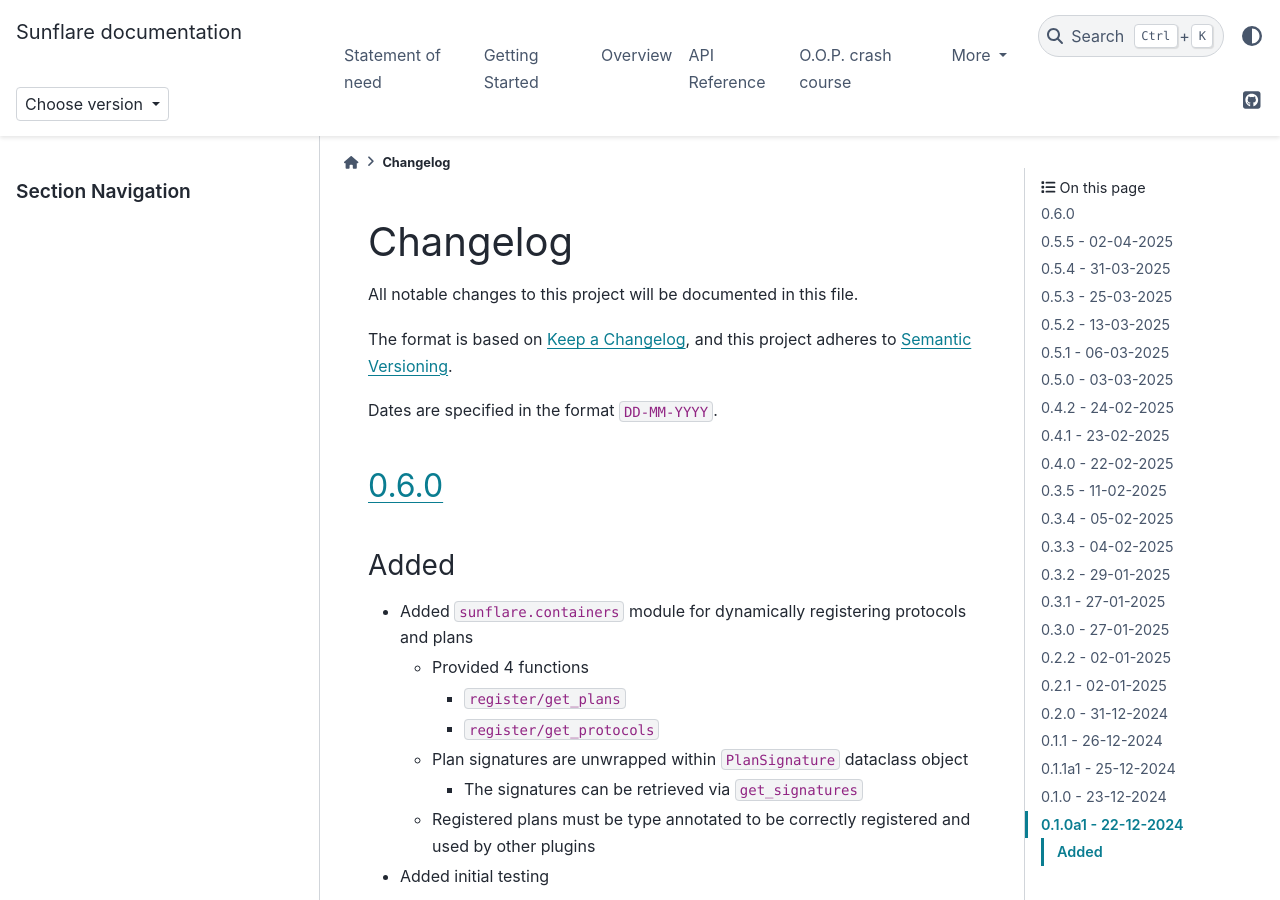
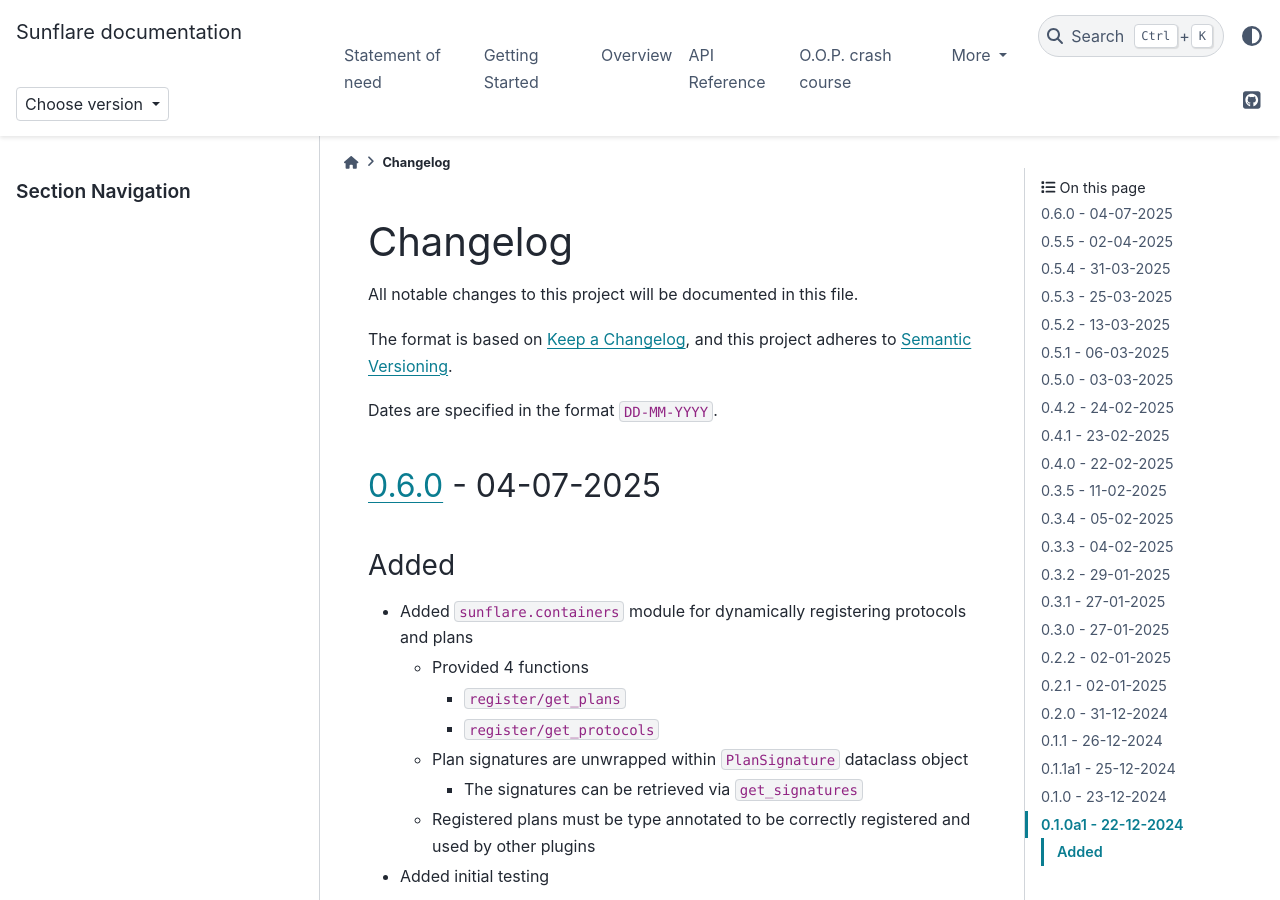
Before and after one commit to redsun-acquisition/sunflare, a Sphinx documentation site: the page built from docs/changelog.md, in a window 1280 px wide and 900 px high. Built offline with Sphinx 7.4.7 and the PyData theme 0.15.4, drawn with Linux system fonts in a browser that asks for light colours.

Commit message:
docs: add missing date to changelog

```diff
--- a/docs/changelog.md
+++ b/docs/changelog.md
@@ -7,7 +7,7 @@
 
 Dates are specified in the format `DD-MM-YYYY`.
 
-## [0.6.0]
+## [0.6.0] - 04-07-2025
 
 ### Added
 
```
